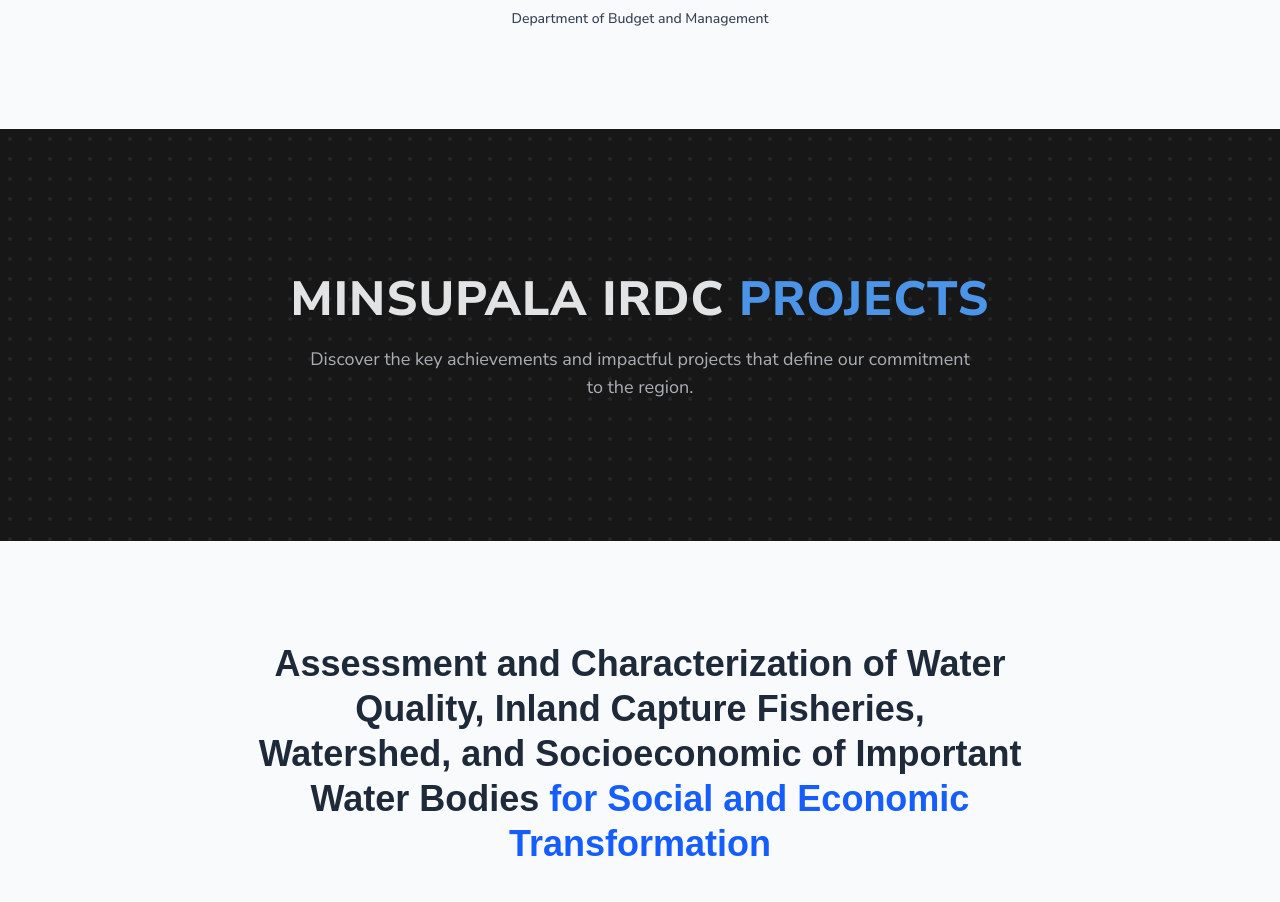
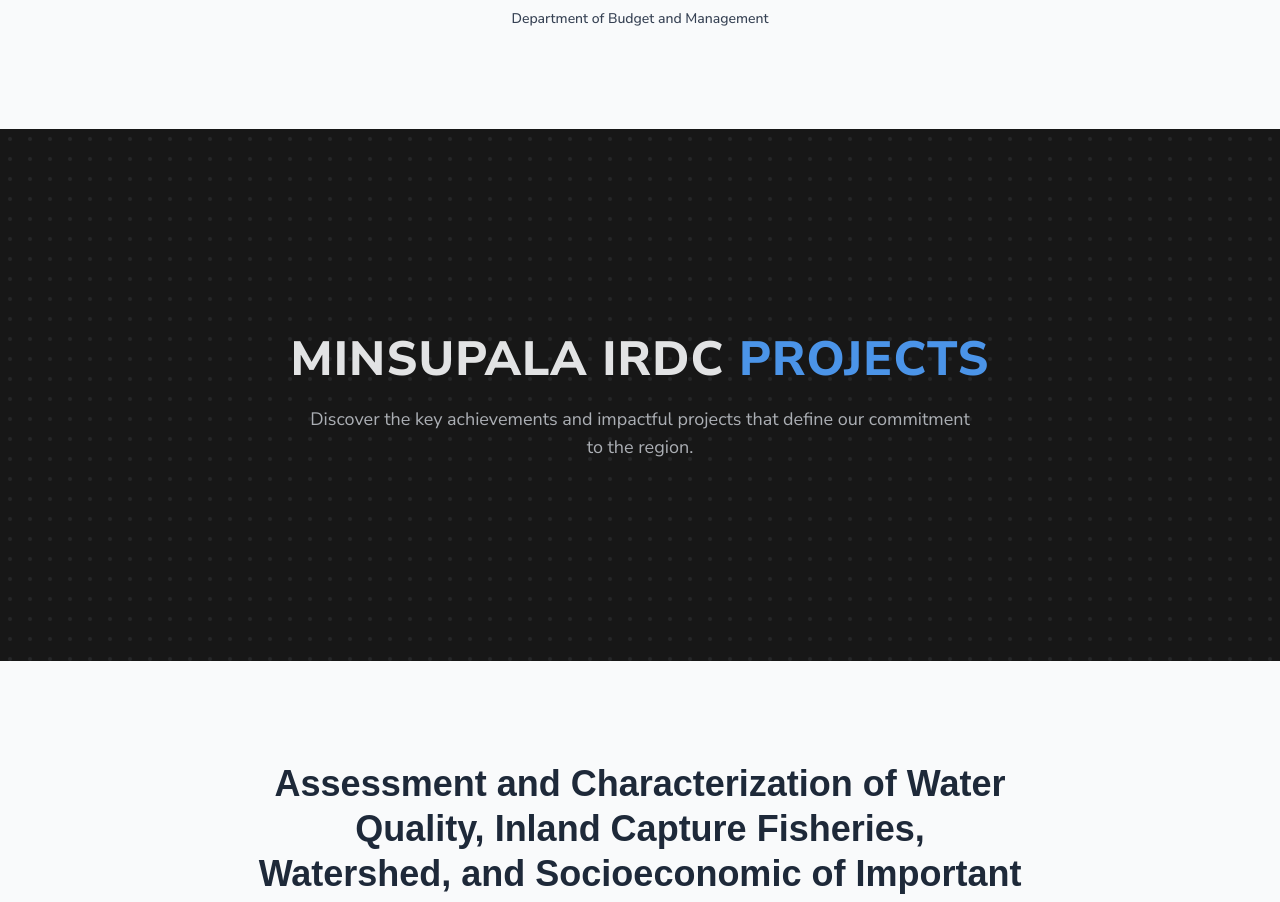
Before and after one commit to minsupala-irdc/minsupalairdc.nextjs.frontend, a Next.js app: page / in a window 1280 px wide. Shown: the part 2480-3382 px from the top of the page. Built offline with nearby package versions, Linux system fonts and the light colour scheme; a web font is replaced by a local one.

Commit message:
since increased the height of the minsupala irdc highlights from py-35 to py- 50

```diff
--- a/src/app/page.tsx
+++ b/src/app/page.tsx
@@ -686,7 +686,7 @@ function CreateMinsupalaIRDCHighlights() {
 
   return (
     <>
-      <div id="home-projects" className="w-full bg-neutral-900 py-35  relative overflow-hidden">
+      <div id="home-projects" className="w-full bg-neutral-900 py-50 relative overflow-hidden">
         {/* Subtle Geometric Dot Pattern Overlay (more integrated) */}
         <div
           className="absolute inset-0 z-0 opacity-10" // Reduced opacity slightly for more subtlety
```
